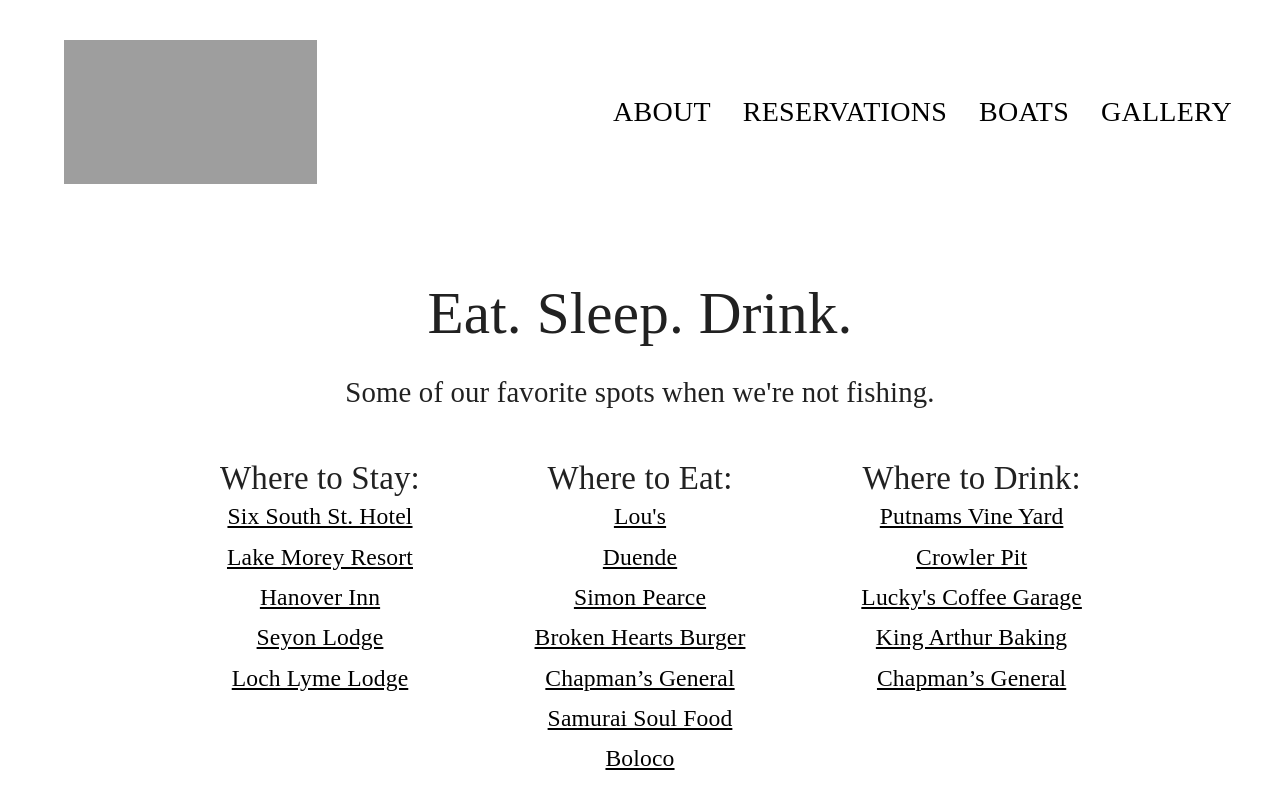
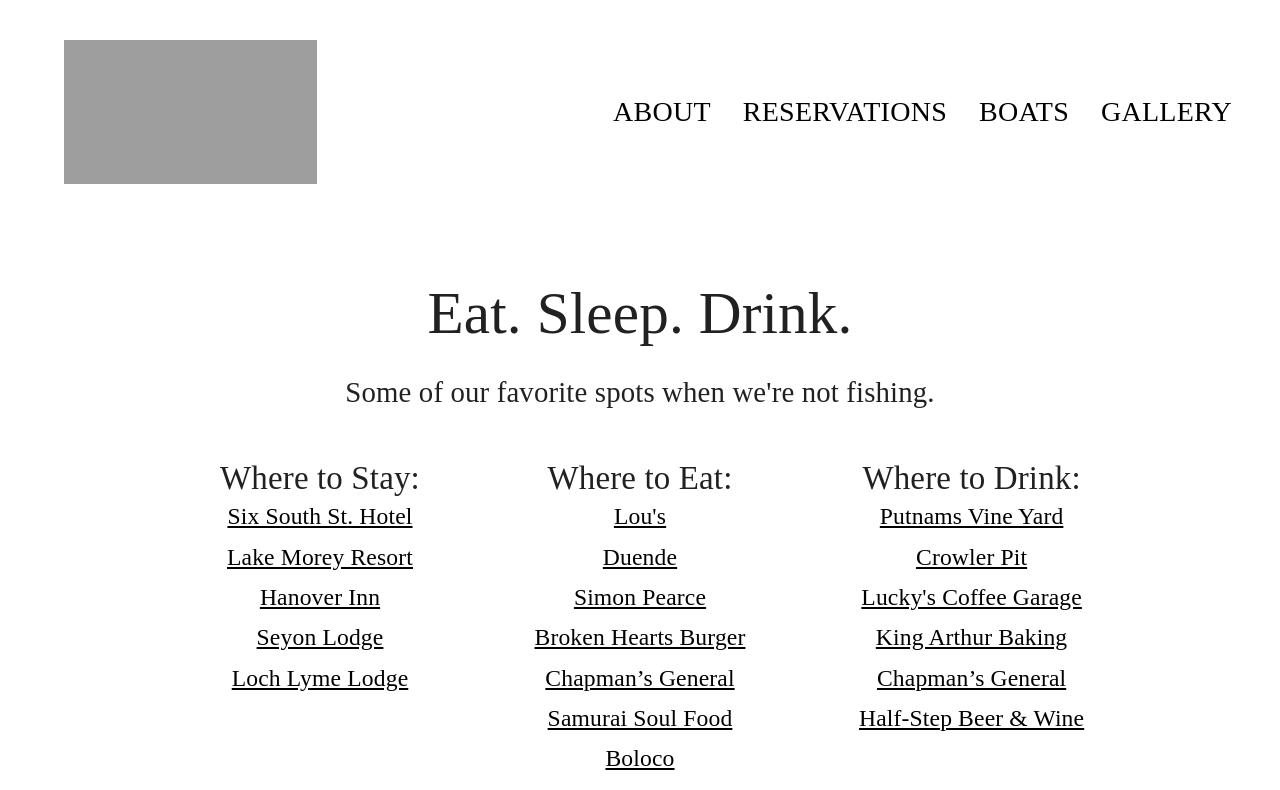
Before and after one commit to thomas-corrado/TBCGuides, a Next.js app: page /explore in a window 1280 px wide. Shown: the top 790 px of the page. Built offline with nearby package versions, Linux system fonts and the light colour scheme; grey boxes are pictures that could not be loaded; a web font is replaced by a local one.

Commit message:
add helpstep beer and wine

```diff
--- a/components/ExplorePage/Attraction/AttractionComponent.js
+++ b/components/ExplorePage/Attraction/AttractionComponent.js
@@ -114,6 +114,7 @@
       ["Lucky's Coffee Garage", "https://www.luckyscoffeegarage.com/"],
       ["King Arthur Baking", "https://www.kingarthurbaking.com/"],
       ["Chapman’s General", "https://chapmansstore.com/"],
+      ["Half-Step Beer & Wine", "https://halfstep.beer/"],
     ],
   },
 ];
```
